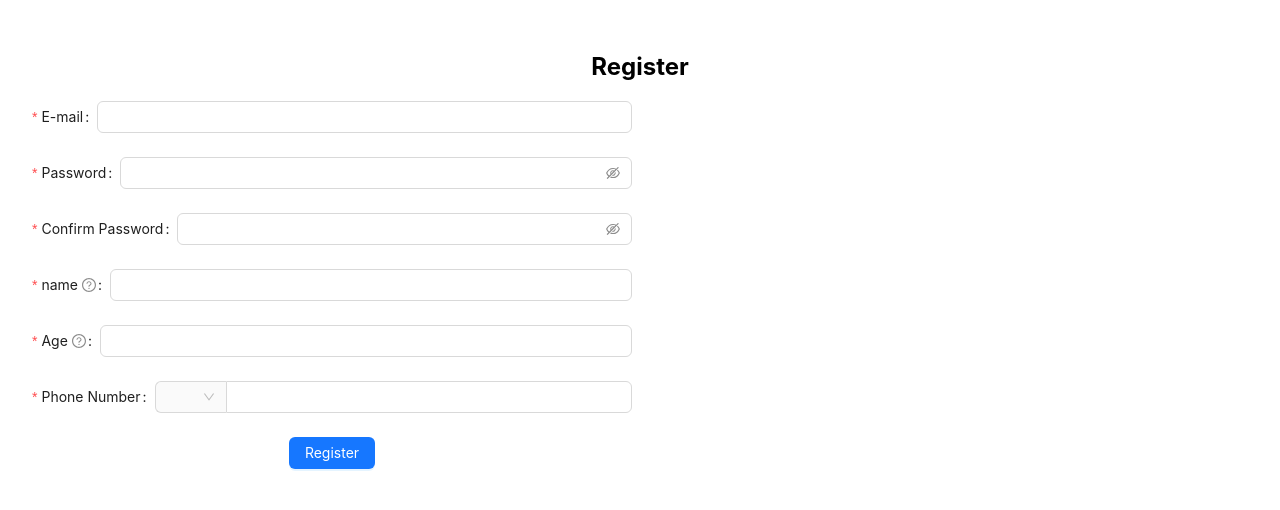
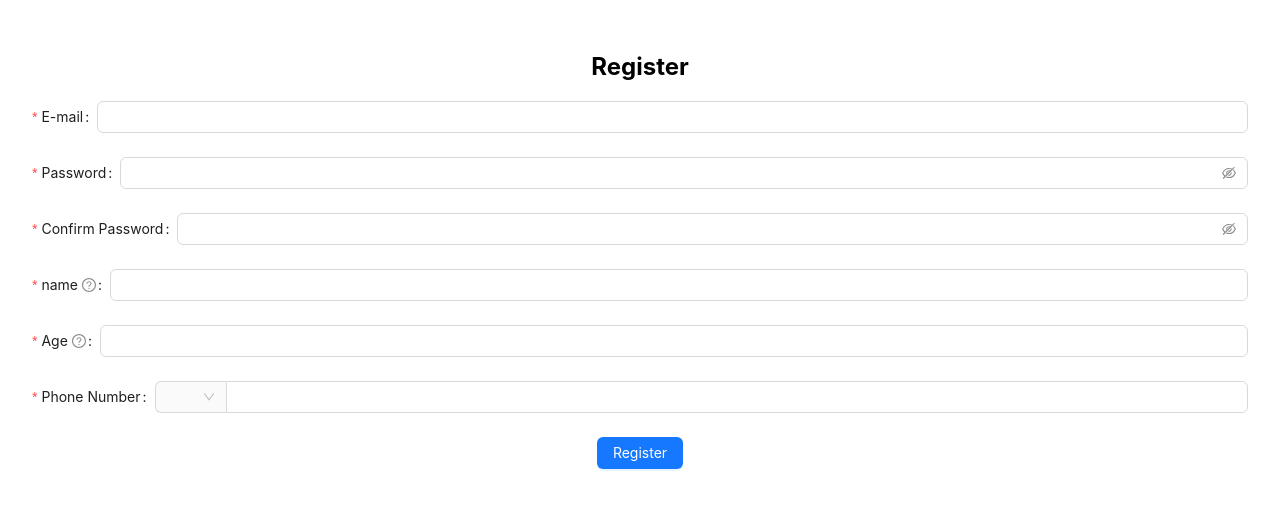
Before and after one commit to dondifer/react-social-media, a React (Create React App) app in the folder redux-project/: page /register in a window 1280 px wide. Shown: the top 510 px of the page. Built offline with nearby package versions, Linux system fonts and the light colour scheme.

Commit message:
fix: register

```diff
--- a/redux-project/src/components/Register/Register.jsx
+++ b/redux-project/src/components/Register/Register.jsx
@@ -71,14 +71,7 @@ const Register = () => {
     <div>
       <div>
         <h2>Register</h2>
-        <Form
-          name="register"
-          onFinish={onFinish}
-          style={{
-            maxWidth: 600,
-          }}
-          scrollToFirstError
-        >
+        <Form name="register" onFinish={onFinish} scrollToFirstError>
           <Form.Item
             name="email"
             label="E-mail"
```
